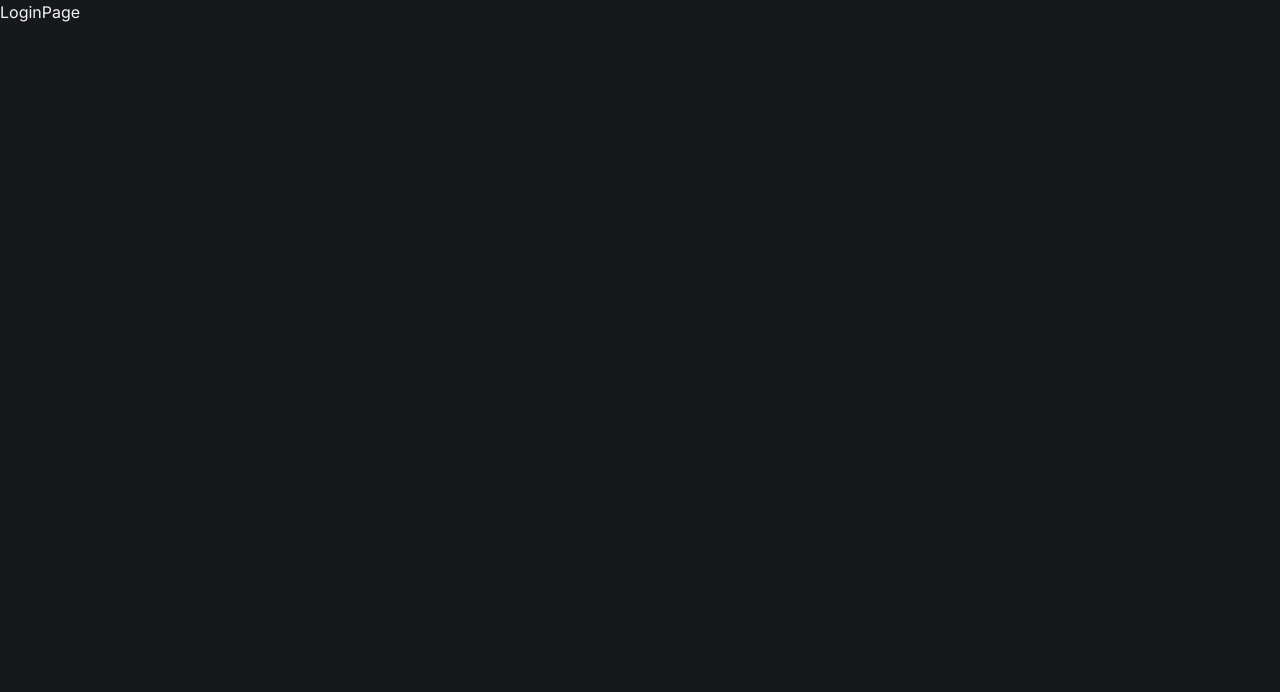
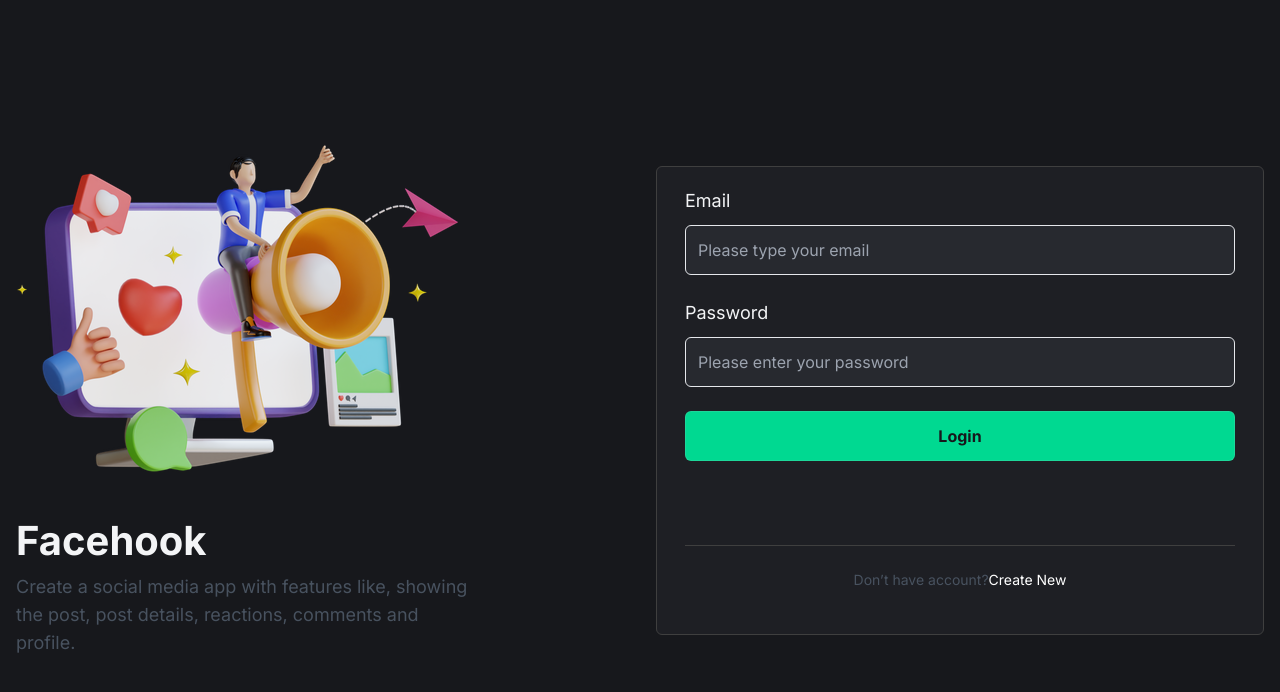
Before and after one commit to nurulamin092/face-hook-app, a React (Vite) app: page /login in a window 1280 px wide. Shown: the top 692 px of the page. Built offline with nearby package versions, Linux system fonts and the light colour scheme.

Commit message:
Login page and custom Field use react hock form

```diff
--- a/package.json
+++ b/package.json
@@ -13,6 +13,7 @@
     "@tailwindcss/typography": "^0.5.10",
     "react": "^18.2.0",
     "react-dom": "^18.2.0",
+    "react-hook-form": "^7.50.1",
     "react-router-dom": "^6.22.1"
   },
   "devDependencies": {
--- /dev/null
+++ b/src/components/auth/LoginForm.jsx
@@ -0,0 +1,60 @@
+import React from "react";
+import { useForm } from "react-hook-form";
+import { useNavigate } from "react-router-dom";
+import Field from "../common/Field";
+
+export default function LoginForm() {
+  const navigate = useNavigate();
+  const {
+    register,
+    handleSubmit,
+    formState: { errors },
+  } = useForm();
+  const submitForm = (formData) => {
+    console.log(formData);
+    navigate("/");
+  };
+
+  return (
+    <form
+      className="border-b border-[#3F3F3F] pb-10 lg:pb-[60px]"
+      onSubmit={handleSubmit(submitForm)}
+    >
+      <Field label="Email" error={errors.email}>
+        <input
+          {...register("email", { required: "Email Id is required " })}
+          className={`auth-input ${
+            !!errors.email ? "border-red-500" : "border-gray-200"
+          }`}
+          type="email"
+          name="email"
+          id="email"
+          placeholder="Please type your email"
+        />
+      </Field>
+      <Field label="Password" error={errors.password}>
+        <input
+          {...register("password", {
+            required: "Password  is required ",
+            minLength: {
+              value: 8,
+              message: "Your password must be at least 8 characters ",
+            },
+          })}
+          className={`auth-input ${
+            !!errors.password ? "border-red-500" : "border-gray-200"
+          }`}
+          type="password"
+          name="password"
+          id="password"
+          placeholder="Please enter your password"
+        />
+      </Field>
+      <Field>
+        <button className="auth-input bg-lwsGreen font-bold text-deepDark transition-all hover:opacity-90">
+          Login
+        </button>
+      </Field>
+    </form>
+  );
+}
--- /dev/null
+++ b/src/components/common/Field.jsx
@@ -0,0 +1,28 @@
+import React from "react";
+
+export default function Field({ label, children, htmlFor, error }) {
+  const id = htmlFor || getChildId(children);
+  return (
+    <div className="form-control">
+      {label && (
+        <label htmlFor={id} className="auth-label">
+          {label}
+        </label>
+      )}
+      {children}
+      {!!error && (
+        <div role="alert" className="text-red-600">
+          {error.message}
+        </div>
+      )}
+    </div>
+  );
+}
+
+const getChildId = (children) => {
+  const child = React.Children.only(children);
+
+  if ("id" in child?.props) {
+    return child.props.id;
+  }
+};
--- a/src/pages/LoginPage.jsx
+++ b/src/pages/LoginPage.jsx
@@ -1,5 +1,47 @@
 import React from "react";
+import { Link } from "react-router-dom";
+import AutIllustration from "../assets/images/auth_illustration.png";
+import LoginForm from "../components/auth/LoginForm";
+export default function LoginPage() {
+  return (
+    <>
+      <main className="flex min-h-screen items-center justify-center bg-deepDark py-8">
+        <div className="max-w-[1368px] flex-1">
+          <div className="container grid items-center gap-8 lg:grid-cols-2">
+            <div>
+              <img
+                className="mb-12 max-w-full max-lg:hidden"
+                src={AutIllustration}
+                alt="auth_illustration"
+              />
+              <div>
+                <h1 className="mb-3 text-4xl font-bold lg:text-[40px]">
+                  Facehook
+                </h1>
+                <p className="max-w-[452px] text-gray-600/95 lg:text-lg">
+                  Create a social media app with features like, showing the
+                  post, post details, reactions, comments and profile.
+                </p>
+              </div>
+            </div>
 
-export default function LoginPage() {
-  return <div>LoginPage</div>;
+            <div className="card">
+              <LoginForm />
+              <div className="py-4 lg:py-6">
+                <p className="text-center text-xs text-gray-600/95 lg:text-sm">
+                  Don’t have account?
+                  <Link
+                    className="text-white transition-all hover:text-lwsGreen hover:underline"
+                    to="/register"
+                  >
+                    Create New
+                  </Link>
+                </p>
+              </div>
+            </div>
+          </div>
+        </div>
+      </main>
+    </>
+  );
 }
```
Also changed, not shown: 1 other file (tests, documents, lock files or other folders).
